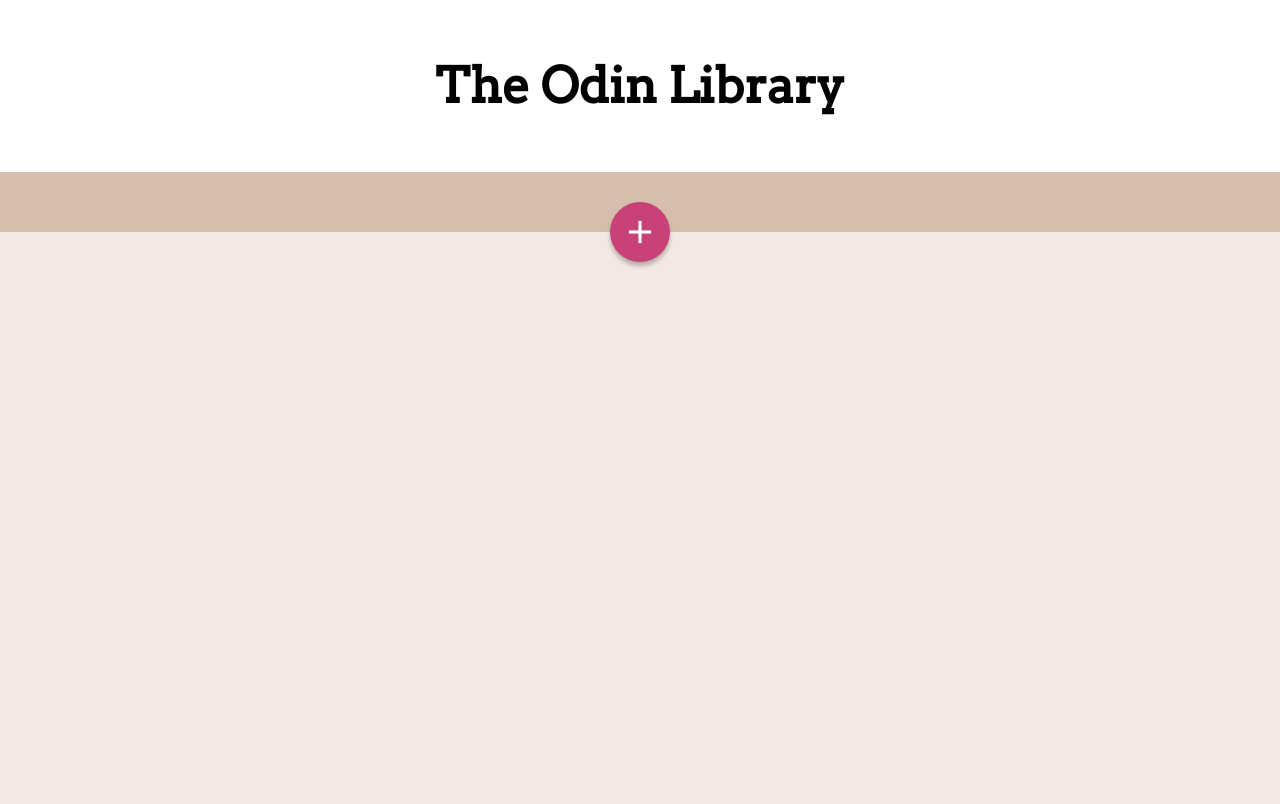
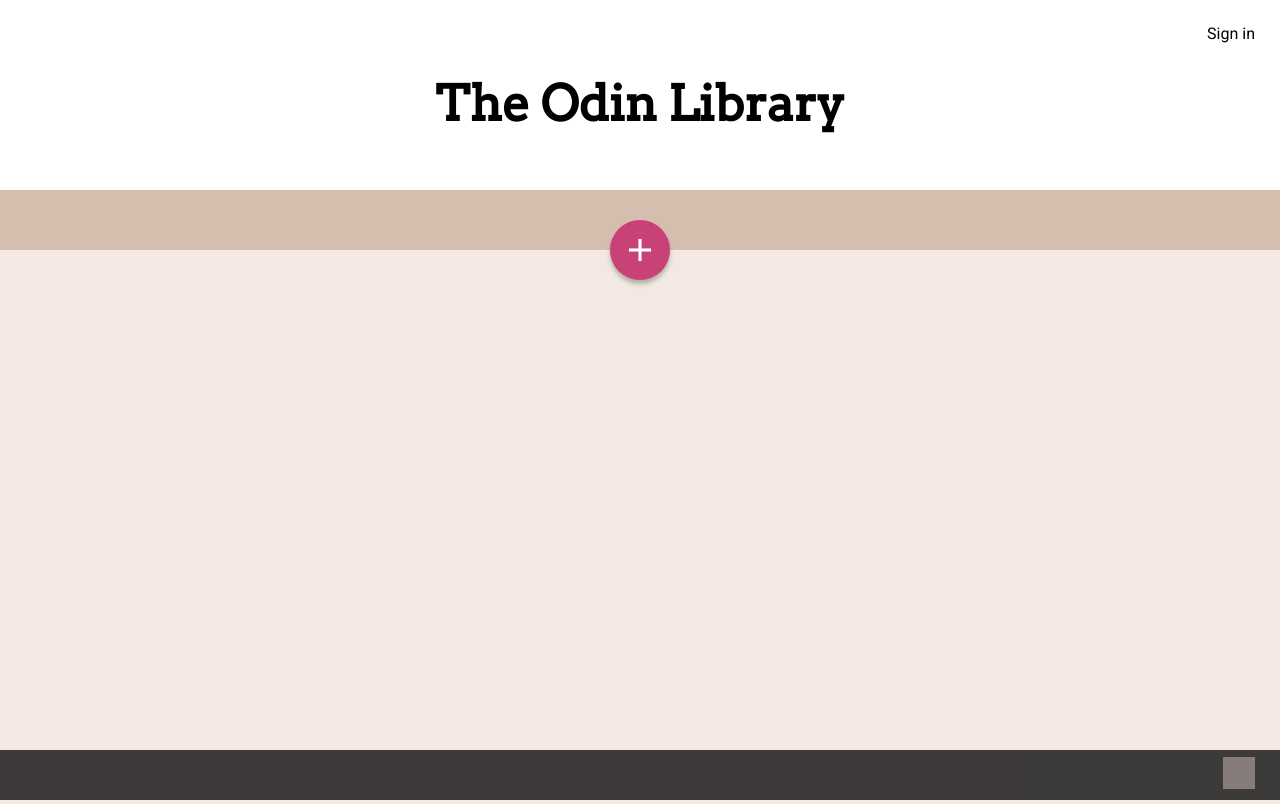
Before and after one commit to mrcschfr/library, a plain HTML site: page index.html in a window 1280 px wide. Shown: the top 804 px of the page. Drawn offline with nearby package versions, Linux system fonts and the light colour scheme; grey boxes are pictures that could not be loaded.

Commit message:
Add footer

```diff
--- a/index.html
+++ b/index.html
@@ -13,6 +13,7 @@
     <body>
         <div class="container">
             <div class="header">
+                <div>Sign in</div>
                 <h1>The Odin Library</h1>
             </div>
             <div class="entry hidden">
@@ -46,7 +47,29 @@
             </div>
             <div class="list">
             </div>
+            <div class="footer">
+                <a href="https://github.com/mrcschfr"><img height="32" width="32" src="https://cdn.jsdelivr.net/npm/simple-icons@v5/icons/github.svg" /></a>
+            </div>
         </div>
         <script src="script.js"></script>
+        <!-- The core Firebase JS SDK is always required and must be listed first -->
+        <script src="https://www.gstatic.com/firebasejs/8.6.3/firebase-app.js"></script>
+
+        <!-- TODO: Add SDKs for Firebase products that you want to use
+        https://firebase.google.com/docs/web/setup#available-libraries -->
+
+        <script>
+            // Your web app's Firebase configuration
+            var firebaseConfig = {
+                apiKey: "AIzaSyDpPjJl8r9EKdT14BhMbS8tAjbdJxyZ1FY",
+                authDomain: "library-mrcschfr.firebaseapp.com",
+                projectId: "library-mrcschfr",
+                storageBucket: "library-mrcschfr.appspot.com",
+                messagingSenderId: "488576306134",
+                appId: "1:488576306134:web:8b05ca1344c7ef15c77277"
+            };
+            // Initialize Firebase
+            firebase.initializeApp(firebaseConfig);
+        </script>
     </body>
 </html>
--- a/style.css
+++ b/style.css
@@ -65,6 +65,15 @@ h1 {
 .header {
     padding: 25px 0px;
     background-color: var(--lightest-background);
+}
+
+.header div {
+    text-align: right;
+    margin-right: 25px;
+}
+
+.header div:hover {
+    cursor: pointer;
 }
 
 /* ENTRY FORM */
@@ -279,3 +288,23 @@ h1 {
 .remove:hover {
     cursor: pointer;
 }
+
+/* FOOTER */
+
+.footer {
+    height: 50px;
+    width: 100%;
+    background-color: rgba(0, 0, 0, 75%);
+    position: fixed;
+    left: 0;
+    bottom: 0;
+    display: flex;
+    flex-direction: row;
+    justify-content: flex-end;
+    align-items: center;
+}
+
+.footer a img {
+    filter: invert(97%) sepia(99%) saturate(23%) hue-rotate(319deg) brightness(105%) contrast(100%);
+    margin-right: 25px;
+}
```
